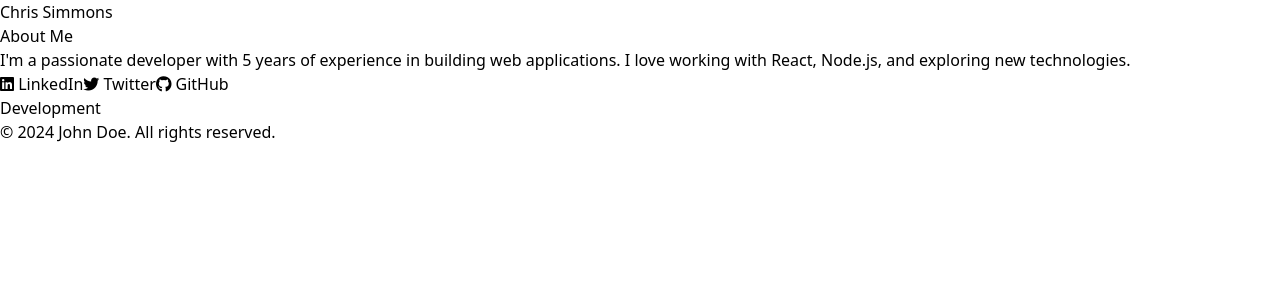
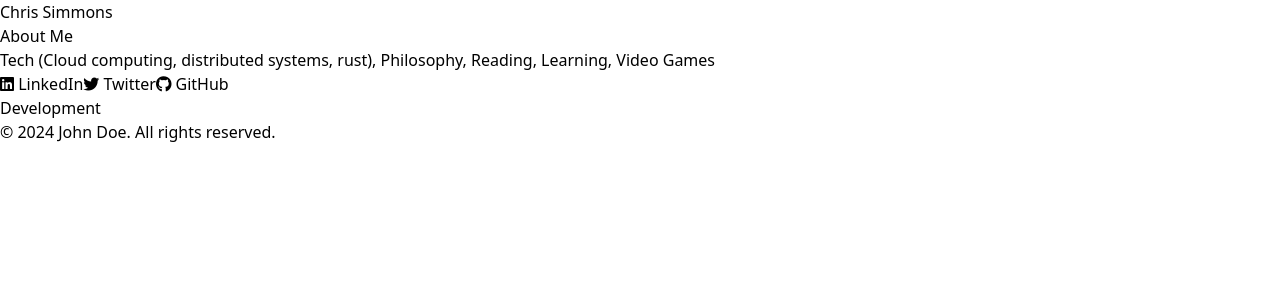
Before and after one commit to geekphilosophy/staticwebsite, a React (Vite) app: page / in a window 1280 px wide. Shown: the top 300 px of the page. Built offline with nearby package versions, Linux system fonts and the light colour scheme.

Commit message:
Replace boilerplate with something more accurate

```diff
--- a/src/App.jsx
+++ b/src/App.jsx
@@ -13,8 +13,7 @@ function App() {
         <section className="mb-6">
           <h2 className="text-2xl font-semibold mb-4 pb-2 border-b border-gray-200">About Me</h2>
           <p className="text-gray-700">
-            I'm a passionate developer with 5 years of experience in building web applications.
-            I love working with React, Node.js, and exploring new technologies.
+            Tech (Cloud computing, distributed systems, rust), Philosophy, Reading, Learning, Video Games
           </p>
         </section>
         <section className="flex justify-center space-x-4">
```
